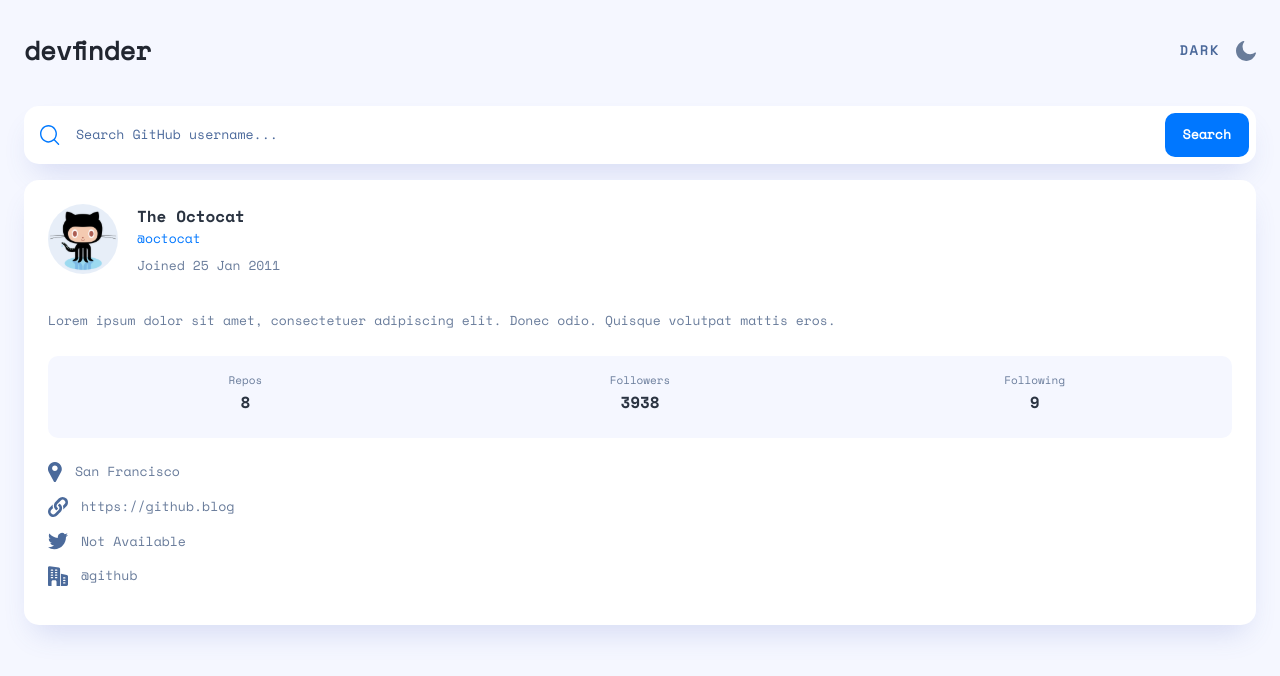
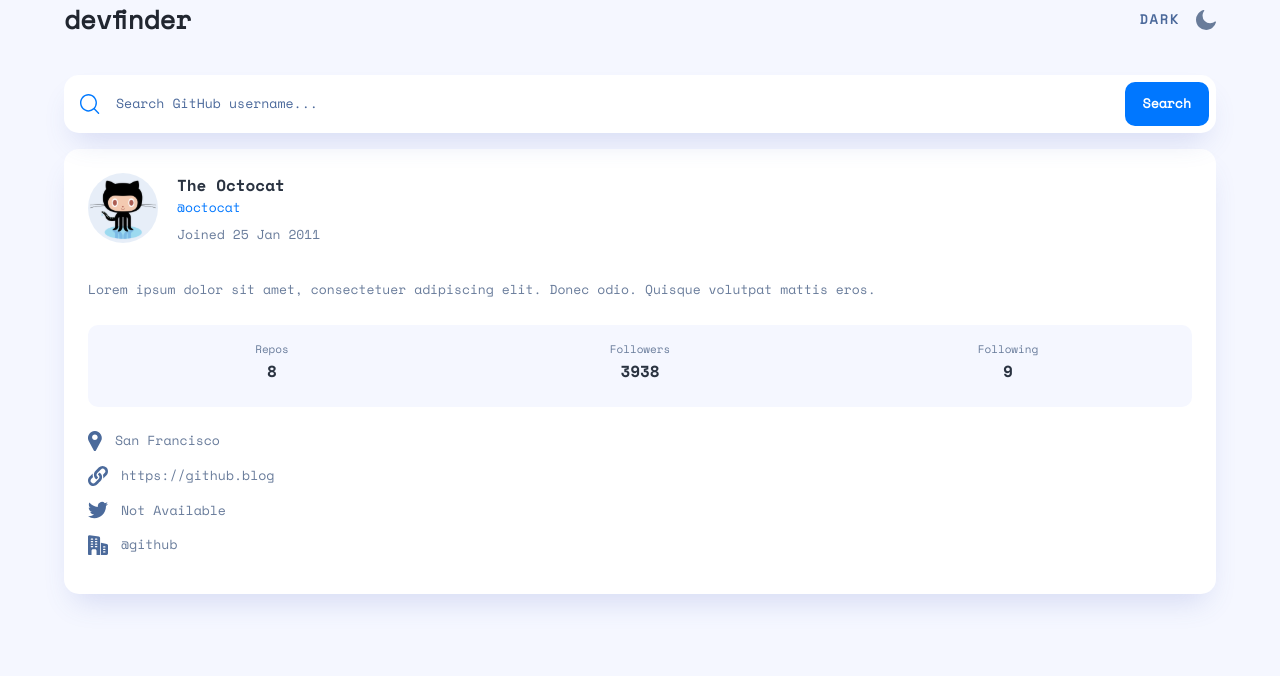
Before and after one commit to Kellswork/github-user-search-app, a React (Create React App) app: page / in a window 1280 px wide. Shown: the top 676 px of the page. Built offline with nearby package versions, Linux system fonts and the light colour scheme; the HTML template or start-up script is replaced by a standard one.

Commit message:
some updates

```diff
--- a/src/components/SearchBar/index.scss
+++ b/src/components/SearchBar/index.scss
@@ -3,6 +3,7 @@
 @use "../../styles/abstracts/variables" as *;
 
 .search-container {
+  position: relative;
   display: flex;
   align-items: center;
   background-color: $white;
@@ -32,7 +33,6 @@
     caret-color: $button;
     color: $logo-text-light;
     padding: 8px;
-    // font-size: 1.125rem;
 
     &::placeholder {
       color: $body-text-light;
@@ -67,3 +67,14 @@
     }
   }
 }
+
+.suggestion-list-container{
+  background-color: $white;
+    border-radius: 10px;
+    margin-top: -8px;
+    position: absolute;
+    width: 90%;
+    padding: 16px;
+    box-shadow: 0px 25px 50px -12px hsl(227, 46%, 51%, 25%);
+    list-style: none;
+}
--- a/src/components/ThemeToggle/ThemeSVG.tsx
+++ b/src/components/ThemeToggle/ThemeSVG.tsx
@@ -6,7 +6,7 @@
       <path
         d="M19.513 11.397a.701.701 0 00-.588.128 7.496 7.496 0 01-2.276 1.336 7.101 7.101 0 01-2.583.462 7.505 7.505 0 01-5.32-2.209 7.568 7.568 0 01-2.199-5.342c0-.873.154-1.72.41-2.49a6.904 6.904 0 011.227-2.21.657.657 0 00-.102-.924.701.701 0 00-.589-.128C5.32.61 3.427 1.92 2.072 3.666A10.158 10.158 0 000 9.83c0 2.8 1.125 5.342 2.967 7.19a10.025 10.025 0 007.16 2.98c2.353 0 4.527-.822 6.266-2.183a10.13 10.13 0 003.58-5.624.623.623 0 00-.46-.796z"
         fill="#697C9A"
-        fill-rule="nonzero"
+        fillRule="nonzero"
       />
     </svg>
   );
@@ -15,7 +15,7 @@
 export function SunIcon() {
   return (
     <svg width="20" height="20" xmlns="http://www.w3.org/2000/svg">
-      <g fill="#FFF" fill-rule="nonzero">
+      <g fill="#FFF" fillRule="nonzero">
         <path d="M13.545 6.455c-.9-.9-2.17-1.481-3.545-1.481a4.934 4.934 0 00-3.545 1.481c-.9.9-1.481 2.17-1.481 3.545 0 1.376.582 2.646 1.481 3.545.9.9 2.17 1.481 3.545 1.481a4.934 4.934 0 003.545-1.481c.9-.9 1.481-2.17 1.481-3.545a4.934 4.934 0 00-1.481-3.545zM10 3.413a.7.7 0 00.688-.688V.688A.7.7 0 0010 0a.7.7 0 00-.688.688v2.037a.7.7 0 00.688.688zM15.635 5.344l1.455-1.455a.67.67 0 000-.952.67.67 0 00-.952 0l-1.455 1.455a.67.67 0 000 .952c.238.264.66.264.952 0zM19.312 9.312h-2.037a.7.7 0 00-.688.688.7.7 0 00.688.688h2.037A.7.7 0 0020 10a.7.7 0 00-.688-.688zM15.608 14.656a.67.67 0 00-.952 0 .67.67 0 000 .952l1.455 1.455a.67.67 0 00.952 0 .67.67 0 000-.952l-1.455-1.455zM10 16.587a.7.7 0 00-.688.688v2.037A.7.7 0 0010 20a.7.7 0 00.688-.688v-2.037a.7.7 0 00-.688-.688zM4.365 14.656L2.91 16.111a.67.67 0 000 .952.67.67 0 00.952 0l1.455-1.455a.67.67 0 000-.952c-.238-.264-.66-.264-.952 0zM3.413 10a.7.7 0 00-.688-.688H.688A.7.7 0 000 10a.7.7 0 00.688.688h2.037A.7.7 0 003.413 10zM4.365 5.344a.67.67 0 00.952 0 .67.67 0 000-.952L3.862 2.937a.67.67 0 00-.952 0 .67.67 0 000 .952l1.455 1.455z" />
       </g>
     </svg>
--- a/src/layout.tsx
+++ b/src/layout.tsx
@@ -2,20 +2,21 @@
 import ThemeToggle from "./components/ThemeToggle";
 
 export default function Layout({ children }: { children: React.ReactNode }) {
-  const [theme, setTheme] = useState('light')
+  const [theme, setTheme] = useState("light");
 
-  function toggleTheme(){
-    setTheme(prevTheme => prevTheme === 'light' ? 'dark': 'light');
+  function toggleTheme() {
+    setTheme((prevTheme) => (prevTheme === "light" ? "dark" : "light"));
   }
 
   return (
     <div className="main-container" data-theme={theme}>
-      <header className="main-container__header">
-        <div className="logo">devfinder</div>
-        <ThemeToggle theme={theme} toggleTheme={toggleTheme}/>
-      </header>
-      <main>{children}</main>
-
+      <div className="container-width">
+        <header className="main-container__header">
+          <div className="logo">devfinder</div>
+          <ThemeToggle theme={theme} toggleTheme={toggleTheme} />
+        </header>
+        <main>{children}</main>
+      </div>
     </div>
   );
 }
--- a/src/styles/main.scss
+++ b/src/styles/main.scss
@@ -6,11 +6,15 @@
 
 .main-container {
   background-color: $background-main-light;
-  padding: 31px 24px;
+  @include flexbox($justify:center);
   height: 100vh;
   // Dark mode styles
   &[data-theme="dark"] {
     background-color: $background-main-dark;
+  }
+
+  .container-width {
+    width: 90%;
   }
 }
 .main-container__header {
```
